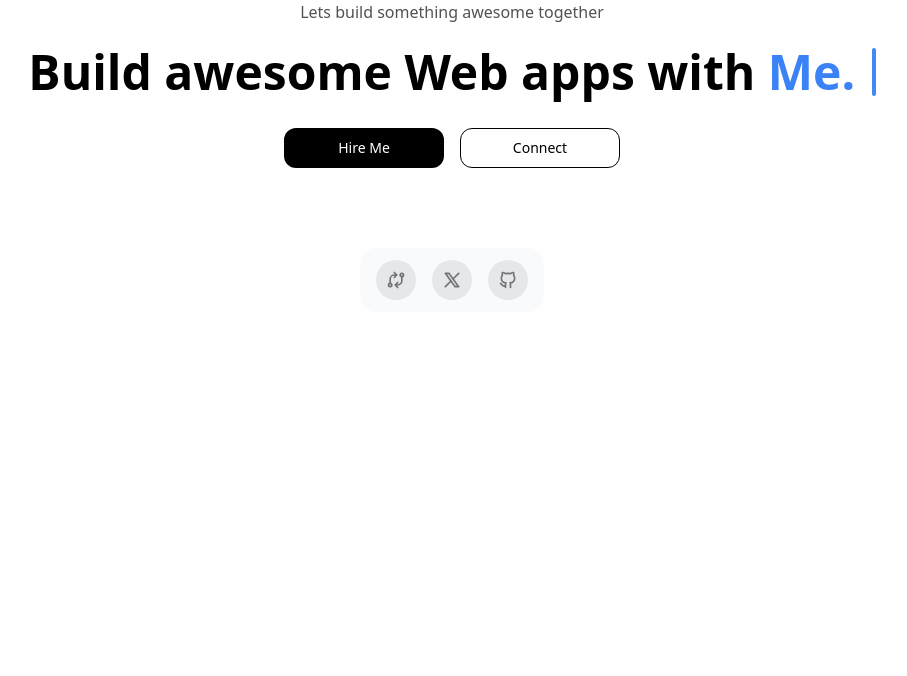
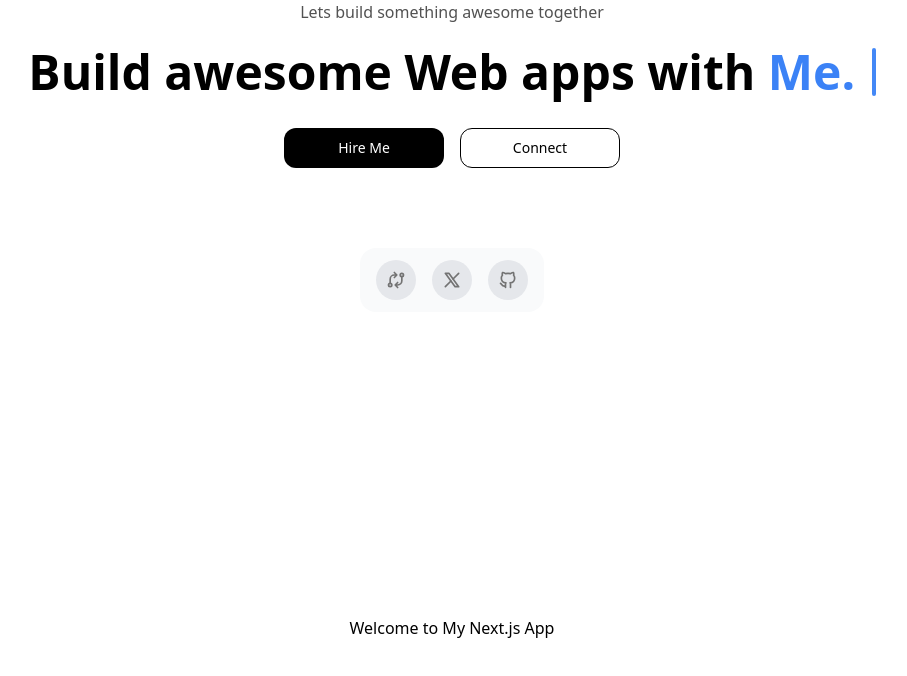
Before and after one commit to abhishek2001panwar/abhishek_developer, a Next.js app: page /components/Footer in a window 1280 px wide. Shown: the top 676 px of the page, without its empty margins (188-1095 px from the left). Built offline with nearby package versions, Linux system fonts and the light colour scheme.

Commit message:
Add welcome message to Footer component and update Next.js version in package.json

```diff
--- a/package.json
+++ b/package.json
@@ -9,12 +9,13 @@
     "lint": "next lint"
   },
   "dependencies": {
+    "@abhishekpanwar/nextuix": "^1.0.2",
     "@radix-ui/react-label": "^2.1.1",
     "@tabler/icons-react": "^3.24.0",
     "clsx": "^2.1.1",
     "framer-motion": "^11.14.4",
     "locomotive-scroll": "^4.1.4",
-    "next": "15.1.0",
+    "next": "^15.2.2",
     "react": "^19.0.0",
     "react-dom": "^19.0.0",
     "tailwind-merge": "^2.5.5"
--- a/src/app/components/Footer/page.tsx
+++ b/src/app/components/Footer/page.tsx
@@ -40,6 +40,12 @@ export default function Footer() {
         </Link>
       </div>
       <Social />
+
+
+      <div>
+      <h1>Welcome to My Next.js App</h1>
+    </div>
+
     </div>
   );
 }
```
Also changed, not shown: 1 other file (tests, documents, lock files or other folders).
